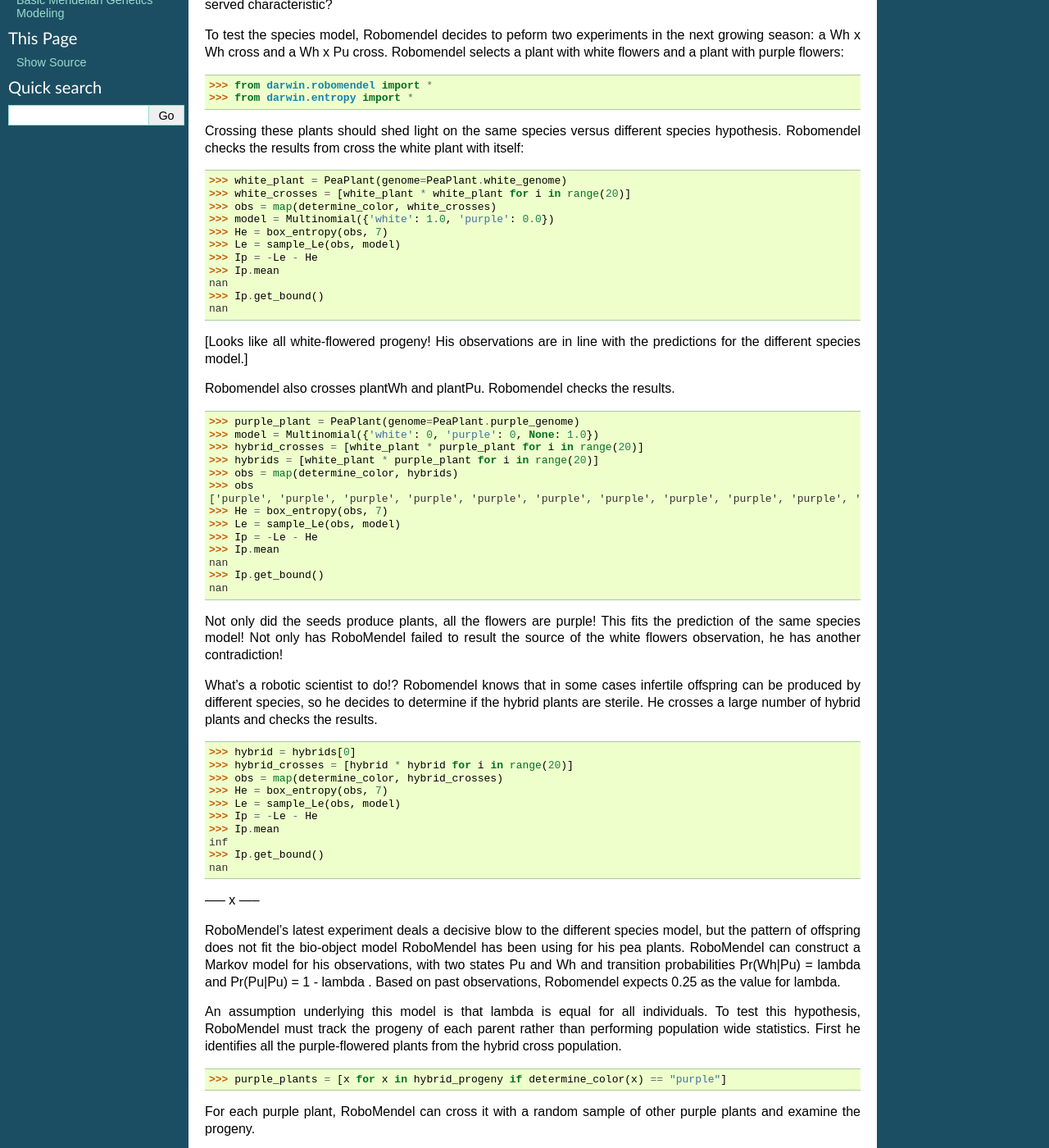
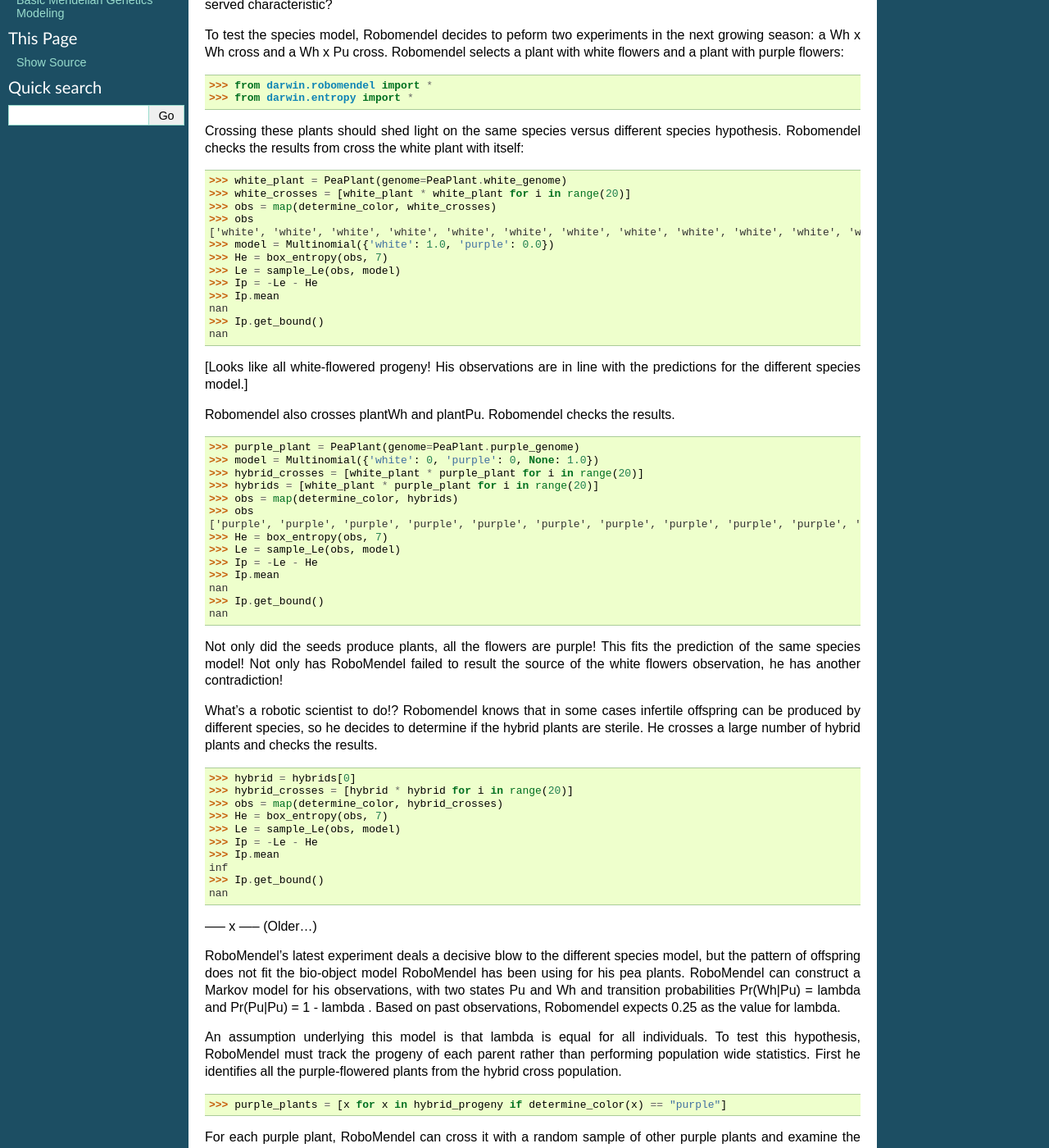
Before and after one commit to cjlee112/darwin, a Sphinx documentation site: the page built from doc/tutorials/experiment_planning.rst, in a window 1280 px wide and 1400 px high, scrolled down 236 px. Shown: the whole window at 82% size. Built offline with Sphinx 7.4.7, drawn with Linux system fonts in a browser that asks for light colours.

Commit message:
more experiment_planning.rst

```diff
--- a/doc/tutorials/experiment_planning.rst
+++ b/doc/tutorials/experiment_planning.rst
@@ -17,6 +17,8 @@ Crossing these plants should shed light on the same species versus different spe
     >>> white_plant = PeaPlant(genome=PeaPlant.white_genome)
     >>> white_crosses = [white_plant * white_plant for i in range(20)]
     >>> obs = map(determine_color, white_crosses)
+    >>> obs
+    ['white', 'white', 'white', 'white', 'white', 'white', 'white', 'white', 'white', 'white', 'white', 'white', 'white', 'white', 'white', 'white', 'white', 'white', 'white', 'white']
     >>> model = Multinomial({'white': 1.0, 'purple': 0.0})
     >>> He = box_entropy(obs, 7)
     >>> Le = sample_Le(obs, model)
@@ -61,7 +63,7 @@ What's a robotic scientist to do!? Robomendel knows that in some cases infertile
     nan
 
 ----- x -----
-
+(Older...)
 
 RoboMendel's latest experiment deals a decisive blow to the different species model, but the pattern of offspring does not fit the bio-object model RoboMendel has been using for his pea plants. RoboMendel can construct a Markov model for his observations, with two states Pu and Wh and transition probabilities Pr(Wh|Pu) = \lambda and Pr(Pu|Pu) = 1 - \lambda . Based on past observations, Robomendel expects 0.25 as the value for lambda.
 
```
